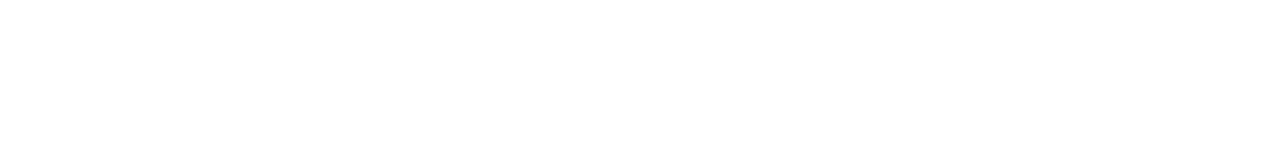
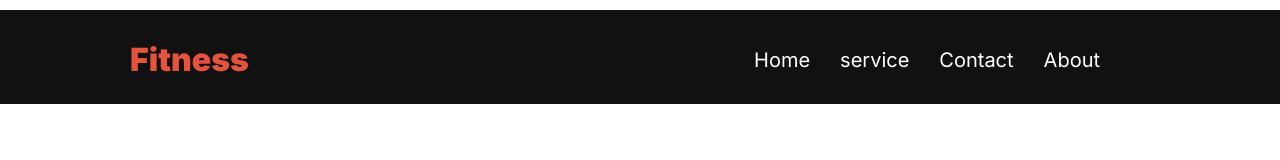
Before and after one commit to Orinakter/Assignment-02, a plain HTML site: page index.html in a window 1280 px wide. Drawn offline with Linux system fonts and the light colour scheme.

Commit message:
nav-section done

```diff
--- a/index.html
+++ b/index.html
@@ -4,9 +4,25 @@
     <meta charset="UTF-8">
     <meta name="viewport" content="width=device-width, initial-scale=1.0">
     <title>Fitness Assignment</title>
+    <link rel="stylesheet" href="styles/style.css">
 </head>
 <body>
-    <header>
+    <header class="bg-color">
+        <nav class="navbar display-flex">
+            <div class="logo">
+                <h3 class="text-style">Fitness</h3>
+            </div>
+            <ul class="nav-links display-flex">
+                <li class="nav-list"><a href="" class="nav-link text-color"><span class="span">Home</span></a></li>
+                <li class="nav-list"><a href="" class="nav-link text-color">service</a></li>
+
+                <li class="nav-list"><a href="" class="nav-link text-color">Contact</a></li>
+                <li class="nav-list"><a href="" class="nav-link text-color">About</a></li>
+
+            </ul>
+
+
+        </nav>
 
     </header>
     <main>
--- a/styles/style.css
+++ b/styles/style.css
@@ -0,0 +1,57 @@
+@import url('https://fonts.googleapis.com/css2?family=Inter:wght@100..900&display=swap');
+
+body{
+    font-family: "Inter", sans-serif;
+}
+
+*{
+    padding: 0;
+    margin: 0;
+}
+
+/* share a style */
+.display-flex{
+    display: flex;
+    gap: 30px;
+    margin-top: 30px;
+
+
+
+}
+/* navbar style here */
+.navbar{
+    justify-content: space-between;
+    align-items: center;
+    margin: 0 auto;
+    padding-left: 130px;
+    padding-right: 180px;
+    margin-top: 10px;
+    text-align: center;
+    padding-bottom: 25px;
+}
+.nav-list{
+    list-style: none;
+}
+.nav-link{
+    text-decoration: none;
+    font-size: 20px;
+    font-weight: 400;
+    color:black;
+    text-align: center;
+
+}
+.text-style{
+    color:rgb(230, 83, 60);
+    font-size: 32px;
+    font-weight: 900;
+    text-align: center;
+    padding-top:30px ;
+}
+.bg-color{
+    background-color:rgb(17, 17, 17);
+    opacity: 0,2;
+}
+
+.text-color{
+    color: rgb(255, 255, 255);
+}
```
